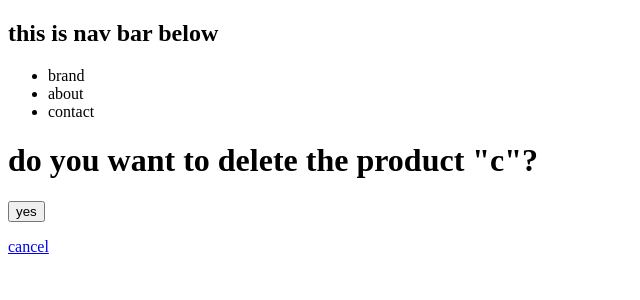
After one commit to YutaUtah/djangoYuta, a Django app: page /products/2/delete/ in a window 1280 px wide. The commit adds this page. Shown: the top 300 px of the page, without its empty margins (0-640 px from the left). Run offline with Django 3.2, Linux system fonts and the light colour scheme; data comes from the database, SQL or seed files in the repository; both versions use the stored data as it was after the commit.

Commit message:
until 2:50:00 next: obj topic

```diff
--- a/src/products/models.py
+++ b/src/products/models.py
@@ -1,4 +1,5 @@
 from django.db import models
+from django.urls import reverse
 
 # Create your models here.
 class Product(models.Model):
@@ -7,3 +8,6 @@ class Product(models.Model):
     price       = models.DecimalField(decimal_places=2, max_digits=10000)
     summary     = models.TextField()
     featured    = models.BooleanField(default=False) # null=True, default=True
+
+    def get_absolute_url(self):
+        return reverse("product-detail", kwargs={"id": self.id}) # product-detail(please refer to )
--- /dev/null
+++ b/src/products/templates/products/product_delete.html
@@ -0,0 +1,10 @@
+{% extends 'base.html' %}
+
+{% block content %}
+
+<form action="." method="POST">{% csrf_token %}
+    <h1>do you want to delete the product "{{object.title}}"?</h1>
+    <p><input type="submit" value="yes" /></p> <a href="../">cancel</a>
+</form>
+
+{% endblock %}
--- a/src/products/templates/products/product_detail.html
+++ b/src/products/templates/products/product_detail.html
@@ -2,5 +2,6 @@
 
 {% block content %}
 <h1> {{object.title}} </h1>
+<h1> {{object.price}} </h1>
 <h1>in app template: {{object.title}}</h1>
 {% endblock %}
--- a/src/products/views.py
+++ b/src/products/views.py
@@ -1,4 +1,4 @@
-from django.shortcuts import render
+from django.shortcuts import render, get_object_or_404, redirect
 
 from .forms import ProductForm, RawProductForm
 from .models import Product
@@ -36,8 +36,9 @@ from .models import Product
 def product_create_view(request): #django usage
     # initial data is passed on through context >> dictionalized by "form"
     initial_data = {
-        'title': 'this is an awesome title!'
+        'title': 'this is an awesome title'
     }
+    obj = Product.objects.get(id=1)
     form = RawProductForm(request.POST or None, initial=initial_data)
 
     if form.is_valid():
@@ -51,16 +52,42 @@ def product_create_view(request): #django usage
     return render(request, "products/product_create.html", context)
 
 
+
 def product_detail_view(request):
     obj = Product.objects.get(id=1)
-
-    # context = {
-    #     'title': obj.title,
-    #     'description': obj.description
-    # }
+    context = {
+        'title': obj.title,
+        'description': obj.description
+    }
 
     # better to use the one below: (change the variables in detail.html)
     context = {
         'object': obj
     }
     return render(request, "products/product_detail.html", context)
+
+
+def dynamic_lookup_view(request, my_id):
+    obj = Product.objects.get(id=my_id)
+    context = {
+        'object': obj
+    }
+    return render(request, "products/product_detail.html", context)
+
+def product_delete_view(request, id):
+    obj = get_object_or_404(Product, id=id)
+    # POST Request
+    if request.method == "POST":
+        obj.delete()
+        return redirect('../../')
+    context = {
+        "object": obj
+    }
+    return render(request, "products/product_delete.html", context)
+
+def product_list_view(request):
+    queryset = Product.objects.all()
+    context = {
+        "object_list": queryset
+    }
+    return render(request, "products/product_list.html", context)
--- a/src/trydjango/urls.py
+++ b/src/trydjango/urls.py
@@ -17,13 +17,22 @@ from django.contrib import admin
 from django.urls import path
 
 from pages.views import home_view, contact_view, about_view
-from products.views import product_detail_view, product_create_view
+from products.views import (product_detail_view,
+                            product_create_view,
+                            dynamic_lookup_view,
+                            product_delete_view,
+                            product_list_view)
+
+
 
 urlpatterns = [
     path('', home_view, name='home'),
     path('about/', about_view, name='about'),
     path('contact/', contact_view, name='home'),
-    path('product/', product_detail_view, name='home'),
+    # path('product/', product_detail_view, name='home'),
+    path('products/<int:my_id>/', dynamic_lookup_view, name='product-detail'),
+    path('products/product_list/', product_list_view, name='product'),
     path('create/', product_create_view, name='create'),
     path('admin/', admin.site.urls),
+    path('products/<int:id>/delete/', product_delete_view, name = 'product-delete'),
 ]
--- a/summary memos/link_url.txt
+++ b/summary memos/link_url.txt
@@ -34,3 +34,7 @@ def product_create_view(request):
     }
     return render(request, "products/product_create.html", context)
 ***********************************************************************************************
+
+DYNAMIC URLS
+    - create an url to instantiate the object in dynamic_lookup_view function
+    - set it up in url.py using <>
--- a/summary memos/summary.txt
+++ b/summary memos/summary.txt
@@ -27,7 +27,7 @@ $ pip install django
 
 $ python3 manage.py shell
 >>>>> from products.models import Product
-# objects/create is django builtin function and create enables you to create
+# objects/create is django builtin function and create enables you to create # CHECKED ONCE
 >>>>> Product.objects.create()
 # example
 >>>>> Product.objects.create(title='New product 2', description='f',price=5, summary='sweet')
```
Also changed, not shown: src/products/templates/products/product_list.html (added, +11 -0 lines), src/products/urls.py (added, +20 -0 lines), src/db.sqlite3, 1 other file.
